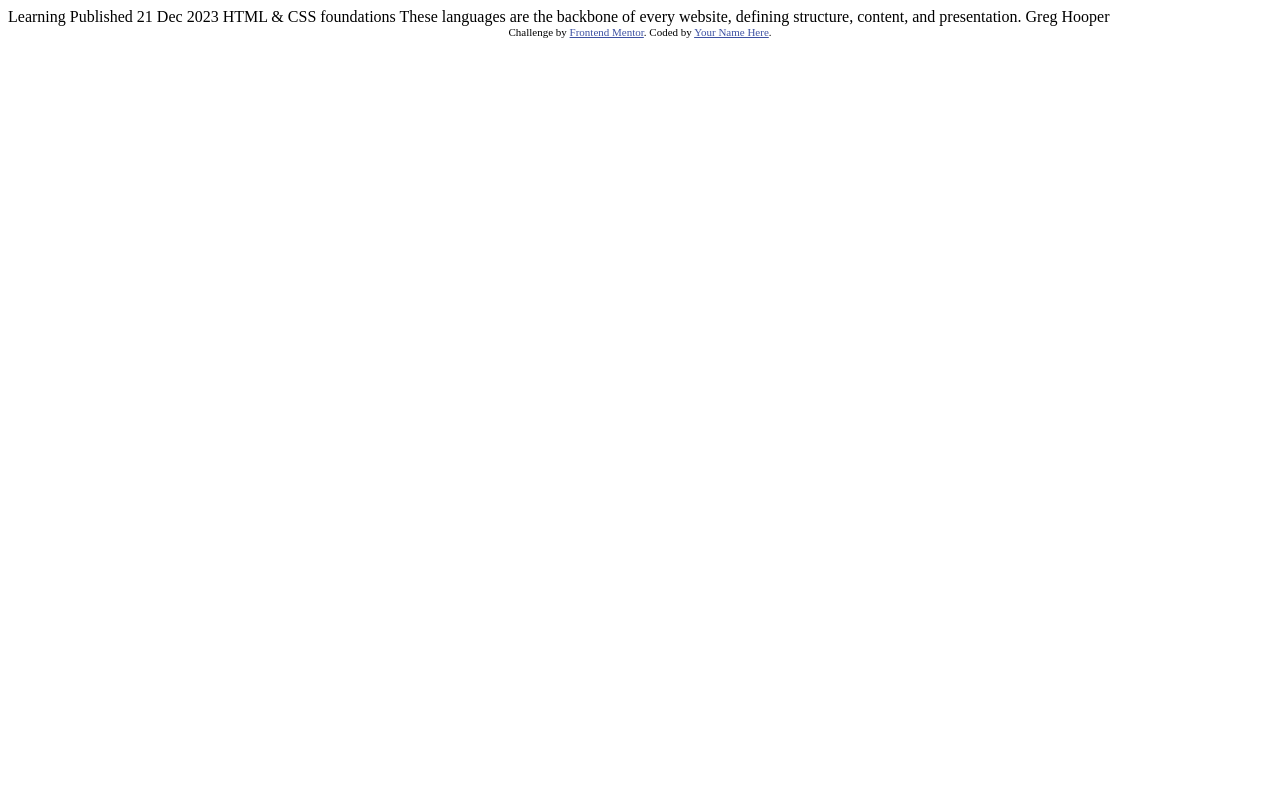
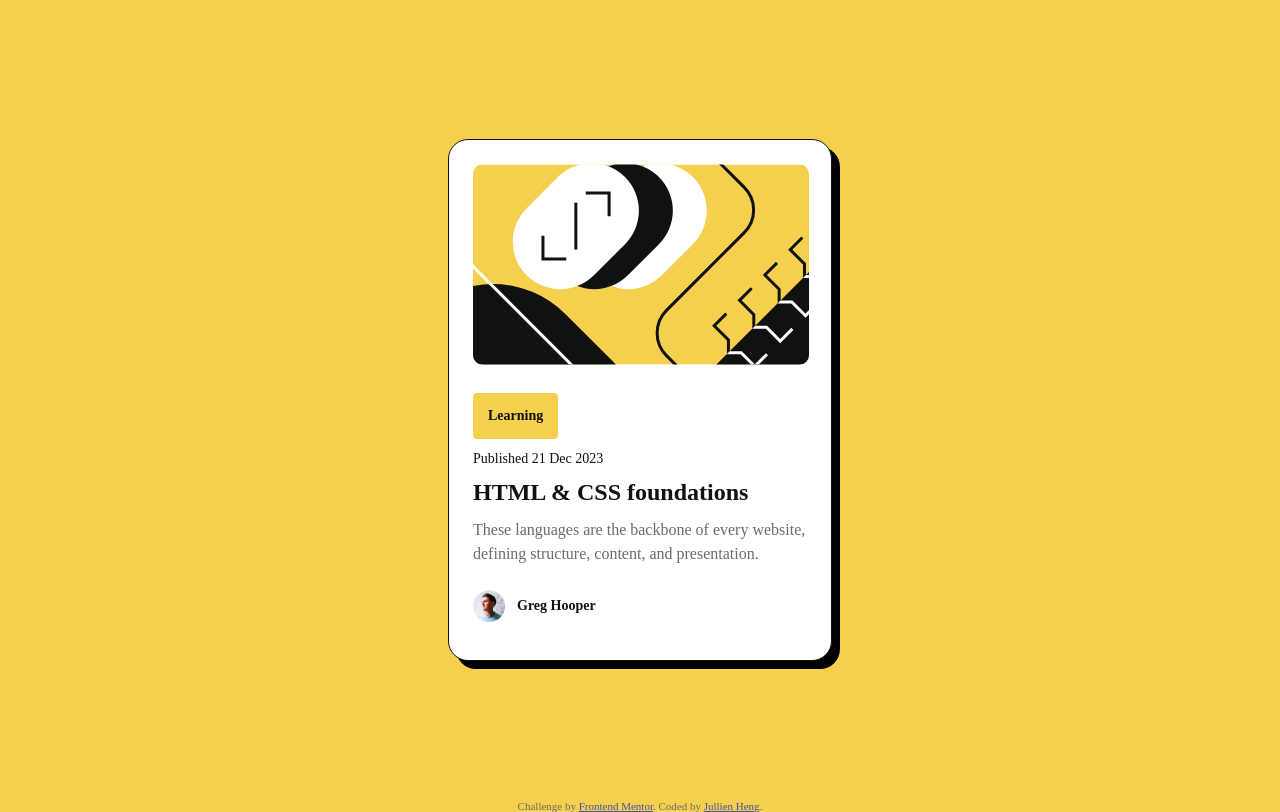
Before and after one commit to developor45ju/Blog-preview-card-Frontend-Mentor, a plain HTML site: page index.html in a window 1280 px wide. Drawn offline with Linux system fonts and the light colour scheme.

Commit message:
Implement design card + position od the card

```diff
--- /dev/null
+++ b/assets/css/base/_reset.css
@@ -0,0 +1,19 @@
+*, ::after, ::before {
+    box-sizing: border-box;
+    margin: 0;
+    padding: 0;
+}
+
+body {
+    min-height: 100vh;
+}
+
+main {
+    display: flex;
+    flex-direction: column;
+    flex-shrink: 1;
+    min-height: 100vh;
+    display: flex;
+    align-items: center;
+    justify-content: center;
+}
--- /dev/null
+++ b/assets/css/base/_typography.css
@@ -0,0 +1,23 @@
+@import url('../utils/_variables.css');
+
+@font-face {
+    font-family: var(--font-family-name);
+    src: var(--font-family-import-ExtraBold);
+    font-weight: var(--font-weight-ExtraBold);
+    font-style: normal;
+}
+
+@font-face {
+    font-family: var(--font-family-name);
+    src: var(--font-family-import-Normal);
+    font-weight: var(--font-weight-Normal);
+    font-style: normal;
+}
+
+body {
+    font-family: var(--font-family-name);
+    font-weight: var(--font-family-import-Normal);
+    font-size: 14px;
+    color: var(--text-description);
+    background-color: var(--background-body);
+}
--- /dev/null
+++ b/assets/css/components/_card.css
@@ -0,0 +1,58 @@
+@import url('../utils/_variables.css');
+
+.card {
+    height: 522px;
+    width: 384px;
+    background-color: var(--background-card);
+    border-radius: 20px;
+    border: 1px solid var(--text-title);
+    box-shadow: 8px 8px 0 #000000;
+    padding: 24px;
+
+    & .card__image {
+        border-radius: 10px;
+        margin-bottom: 24px;
+    }
+
+    & .card__category {
+        border-radius: 4px;
+        background-color: var(--background-body);
+        padding: 15px;
+        width: min-content;
+        color: var(--text-title);
+        font-weight: var(--font-weight-ExtraBold);
+        margin-bottom: 12px;
+    }
+
+    & .card__published {
+        color: var(--text-title);
+        font-weight: var(--font-weight-Medium);
+        margin-bottom: 12px;
+    }
+
+    & .card__title {
+        font-size: 24px;
+        color: var(--text-title);
+        font-weight: var(--font-weight-ExtraBold);
+        margin-bottom: 12px;
+    }
+
+    & .card__description {
+        font-size: 16px;
+        line-height: 150%;
+        margin-bottom: 24px;
+    }
+
+    & .card__author {
+        display: flex;
+        align-items: center;
+        gap: 12px;
+        color: var(--text-title);
+        font-weight: var(--font-weight-ExtraBold);
+
+        & .card__avatar-author {
+            height: 32px;
+            width: 32px;
+        }
+    }
+}
--- /dev/null
+++ b/assets/css/style.css
@@ -0,0 +1,4 @@
+@import url('./base/_reset.css');
+@import url('./base/_typography.css');
+
+@import url('./components/_card.css');
--- /dev/null
+++ b/assets/css/utils/_variables.css
@@ -0,0 +1,15 @@
+:root {
+    --background-card: #FFFFFF;
+    --background-body: #F4D04E;
+
+    --text-title: #111111;
+    --text-description: #6B6B6B;
+
+    --font-family-name: 'Figtree';
+
+    --font-family-import-ExtraBold: url('./assets/fonts/Figtree-ExtraBold.ttf') format('truetype');
+    --font-family-import-Medium: url('./assets/fonts/Figtree-Medium.ttf') format('truetype');
+
+    --font-weight-ExtraBold: 800;
+    --font-weight-Normal: 500;
+}
--- a/index.html
+++ b/index.html
@@ -5,6 +5,7 @@
   <meta name="viewport" content="width=device-width, initial-scale=1.0"> <!-- displays site properly based on user's device -->
 
   <link rel="icon" type="image/png" sizes="32x32" href="./assets/images/favicon-32x32.png">
+  <link rel="stylesheet" href="./assets/css/style.css">
 
   <title>Frontend Mentor | Blog preview card</title>
 
@@ -15,20 +16,28 @@
   </style>
 </head>
 <body>
+  <main>
+    <article class="card">
+      <img class="card__image" src="./assets/images/illustration-article.svg" alt="Illustration du parcours HTML et CSS" />
+      <div class="card__content">
+        <div class="card__category">
+          Learning
+        </div>
 
-  Learning
+        <p class="card__published">Published <time class="card__date" datetime="2023-12-21">21 Dec 2023</time></p>
 
-  Published 21 Dec 2023
+        <h2 class="card__title">HTML & CSS foundations</h2>
 
-  HTML & CSS foundations
+        <p class="card__description">These languages are the backbone of every website, defining structure, content, and presentation.</p>
 
-  These languages are the backbone of every website, defining structure, content, and presentation.
-
-  Greg Hooper
+        <p class="card__author"><img src="./assets/images/image-avatar.webp" alt="La photo de profil de l'auteur" class="card__avatar-author" />Greg Hooper</p>
+      </div>
+    </article>
+  </main>
 
   <div class="attribution">
     Challenge by <a href="https://www.frontendmentor.io?ref=challenge" target="_blank">Frontend Mentor</a>.
-    Coded by <a href="#">Your Name Here</a>.
+    Coded by <a href="http://julien.nxdv.com/">Jullien Heng</a>.
   </div>
 </body>
 </html>
```
